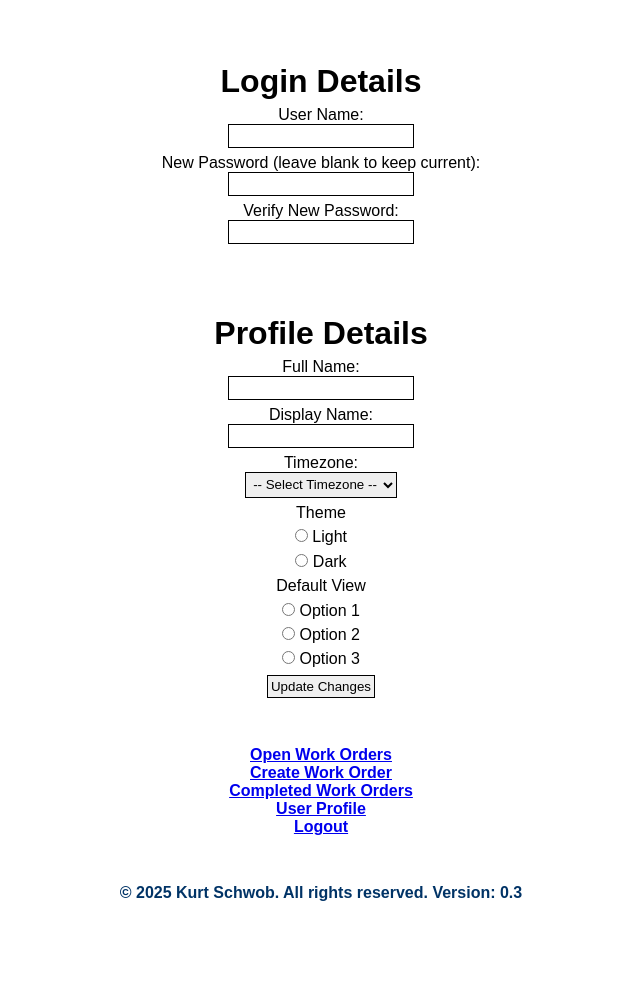
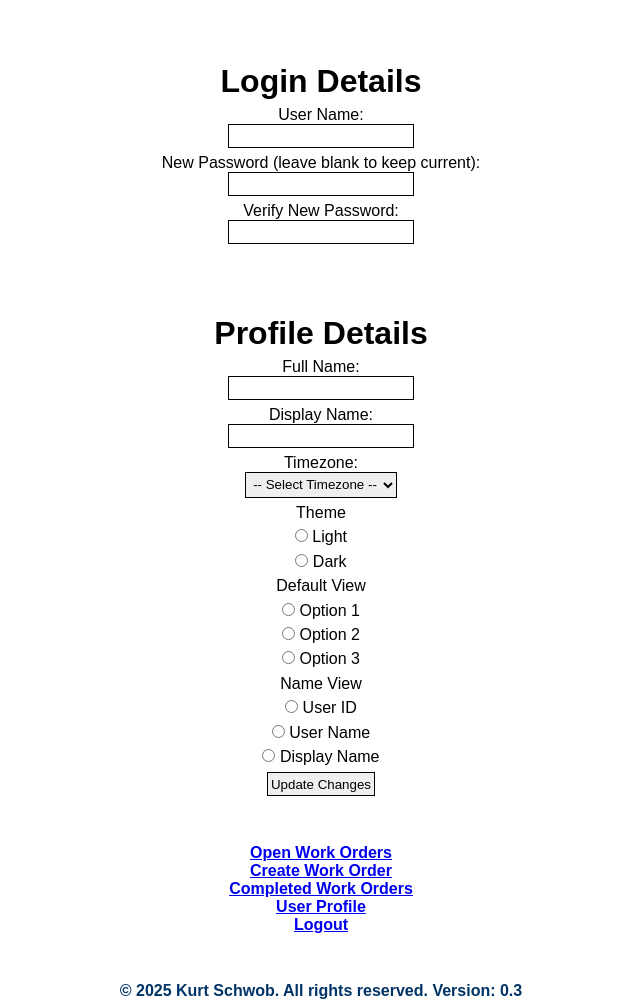
Before and after one commit to Schwoby/work-order-system, a Flask app: template templates/user_edit.html in a window 1280 px wide. Shown: the part 170-1170 px from the top of the page, without its empty margins (319-959 px from the left). Before the commit the page ends 1071 px from the top, so only its background shows below. Run offline with Flask 3, Linux system fonts and the light colour scheme; the template is opened without the code that fills it, so the values that code supplies are empty.

Commit message:
Add name view options to user edit form
Added a fieldset for name view options with radio buttons for User ID, User Name, and Display Name.

```diff
--- a/templates/user_edit.html
+++ b/templates/user_edit.html
@@ -81,6 +81,22 @@
     </label>
   </fieldset>
 
+  <fieldset>
+    <legend>Name View</legend>
+    <label>
+      <input type="radio" name="name_view" value="user_id" {% if prefs and prefs['name_view'] == 'user_id' %}checked{% endif %} required>
+      User ID
+    </label>
+    <label>
+      <input type="radio" name="name_view" value="user_name" {% if prefs and prefs['name_view'] == 'user_name' %}checked{% endif %}>
+      User Name
+    </label>
+    <label>
+      <input type="radio" name="name_view" value="display_name" {% if prefs and prefs['name_view'] == 'display_name' %}checked{% endif %}>
+      Display Name
+    </label>
+  </fieldset>
+
   <button type="submit">Update Changes</button>
 </form>
 
```
